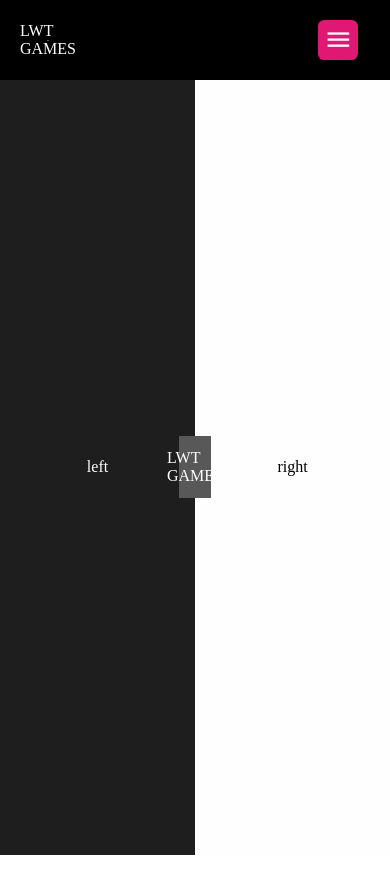
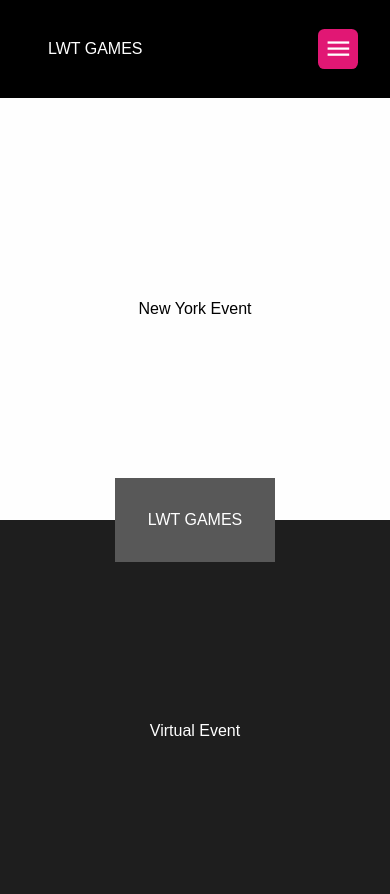
Before and after one commit to cswebdev/LWT_Games, a React (Create React App) app: page / in a window 390 px wide. Shown: the top 894 px of the page. Before the commit the page ends 855 px from the top, so only its background shows below. Built offline with nearby package versions, Linux system fonts and the light colour scheme.

Commit message:
added mobile responsiveness to homepage

```diff
--- a/src/components/HomePage/HomePage.css
+++ b/src/components/HomePage/HomePage.css
@@ -30,15 +30,39 @@
     color: white;
 }
 
-.logo {
+.homepage-logo {
     background-color: rgb(88, 88, 88);
-    height: 8%;
-    width: 8%;
+    height: 10%;
+    /* min-height: 80px; */
+    width: 10%;
+    /* min-width: 100px; */
     display: flex;
     align-items: center;
     justify-content: center;
-    /* padding: 1rem; */
     padding: 1%;
     position: absolute;
     color: #fff;
 }
+
+
+@media(max-width: 769px) {
+
+    .container {
+        flex-direction: column;
+        width: 100%;
+
+    }
+
+    .right-panel {
+        width: 100%;
+
+    }
+
+    .left-panel {
+        width: 100%;
+    }
+
+    .homepage-logo {
+        width: 10em;
+    }
+}
--- a/src/components/HomePage/HomePage.jsx
+++ b/src/components/HomePage/HomePage.jsx
@@ -4,9 +4,9 @@ import "./HomePage.css";
 const HomePage = () => {
    return (
       <div className="container">
-         <div className="logo">LWT GAMES</div>
-         <div className="right-panel">right</div>
-         <div className="left-panel">left</div>
+         <div className="homepage-logo">LWT GAMES</div>
+         <div className="right-panel">New York Event</div>
+         <div className="left-panel">Virtual Event</div>
       </div>
    );
 };
--- a/src/index.css
+++ b/src/index.css
@@ -1,7 +1,9 @@
 @import url("https://fonts.googleapis.com/css2?family=Material+Symbols+Outlined");
+@import url('https://fonts.googleapis.com/css2?family=Open+Sans:ital,wght@0,300..800;1,300..800&display=swap');
 
 
 * {
   margin: 0;
   box-sizing: border-box;
+  font-family: 'OpenSans', sans-serif;
 }
```
